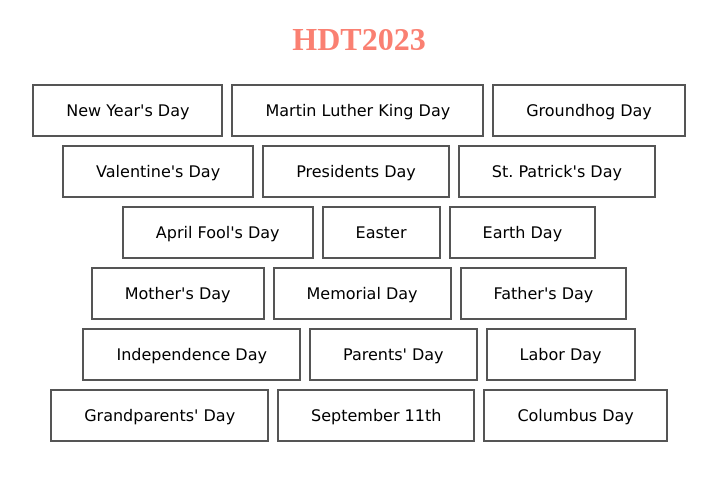
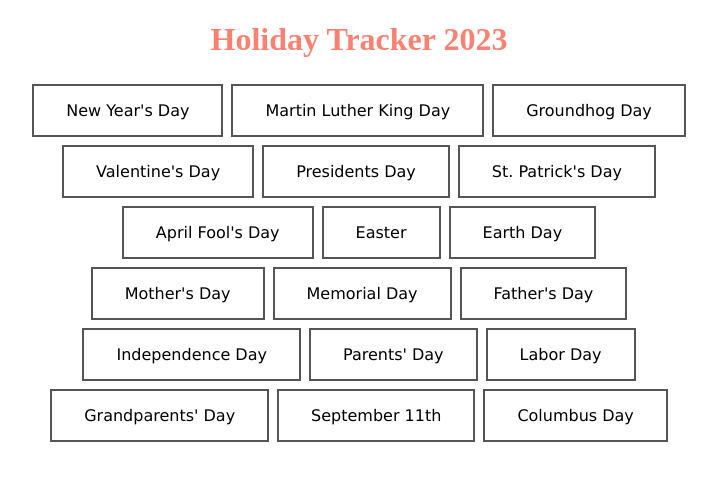
Before and after one commit to JosephCBX/holidaytracker2023, a plain HTML site: page index.html in a window 1280 px wide. Shown: the whole page, without its empty margins (281-998 px from the left). Drawn offline with Linux system fonts and the light colour scheme.

```diff
--- a/index.html
+++ b/index.html
@@ -77,7 +77,7 @@ h1 {
 </head>
 <body style = "background-color: white;">
     <center>
-    <h1 style = "color:salmon">HDT2023</h1>
+    <h1 style = "color:salmon">Holiday Tracker 2023</h1>
 
 	    <a onclick="alert('January 1, 2023')"><button class ="button3 button5 button2">New Year's Day</button></a>
 	    <a onclick="alert('January 16, 2023')"><button class ="button3 button5 button2">Martin Luther King Day</button></a>
```
